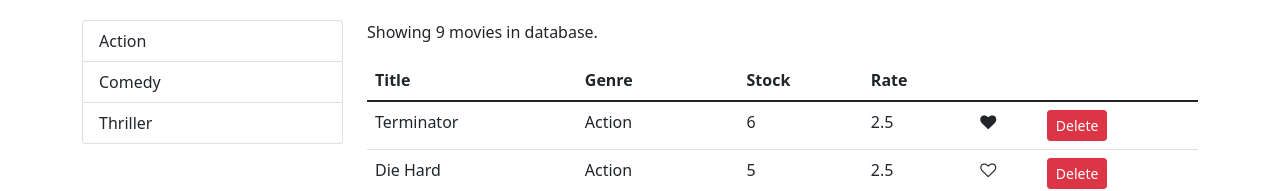
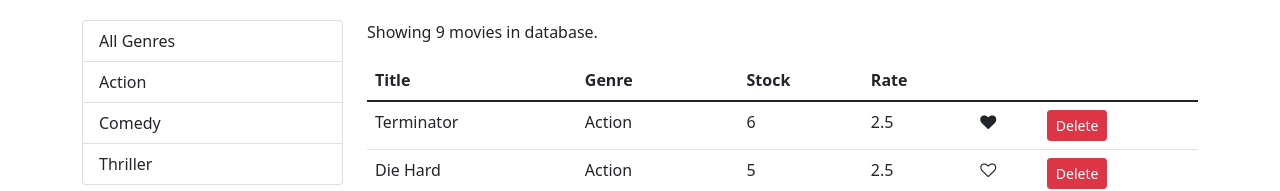
Before and after one commit to Vivek1898/React-Exercises, a React (Create React App) app in the folder project-tidly/: page / in a window 1280 px wide. Shown: the top 191 px of the page. Built offline with nearby package versions, Linux system fonts and the light colour scheme.

Commit message:
Fixing filtering in switching pages

```diff
--- a/project-tidly/src/components/movies.jsx
+++ b/project-tidly/src/components/movies.jsx
@@ -13,7 +13,10 @@
         pagesize:4
     };
     componentDidMount(){
-       this.setState({movies:getMovies(),genres:getGenres()}) ;
+        //all genres spreading data from func
+        const genres=[{name:'All Genres'},...getGenres()]
+    //    this.setState({movies:getMovies(),genres:getGenres()}) ;
+    this.setState({movies:getMovies(),genres}) ;
 
     };
 
@@ -41,7 +44,8 @@
         this.setState({currentpage : page});
     }
     handlegenreselect = genre =>{
-        this.setState({selectedgenre:genre});
+        //when ever we select genre we should reset the pge to one
+        this.setState({selectedgenre:genre,currentpage:1 });
     }
     render() {
         const{ length :count}=this.state.movies;
@@ -51,8 +55,10 @@
         //if selected genre
         //filter acc to db.genre.id=== screenclick.genre.id
         //else display all movies
-
-      const filtered =selectedgenre ? allmovies.filter(m =>m.genre._id ===selectedgenre._id) : allmovies;
+//For fixing all genres selectedgenre._id if both true ..else get all movies
+      const filtered =selectedgenre && selectedgenre._id
+      ? allmovies.filter(m =>m.genre._id ===selectedgenre._id)
+      : allmovies;
 
      //const movies=paginate(allmovies,currentpage,pagesize);
      //filtereation
```
